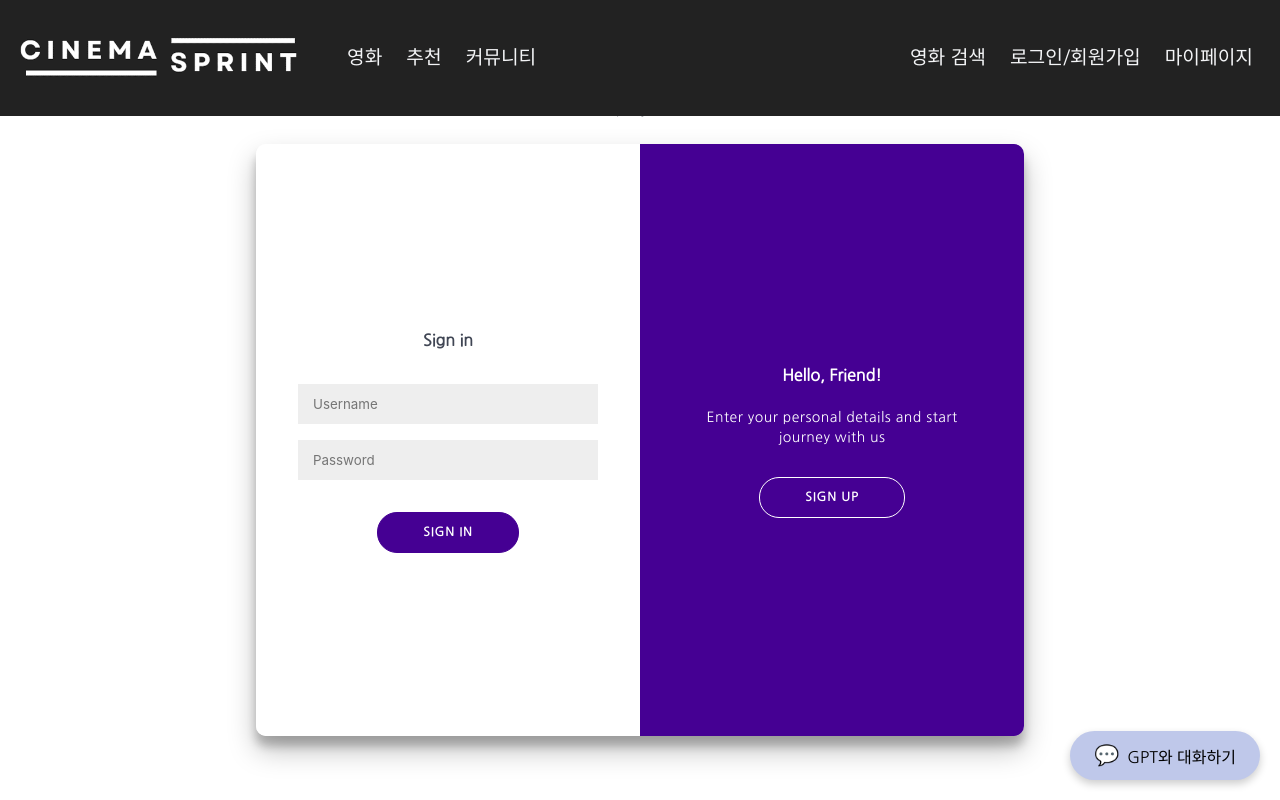
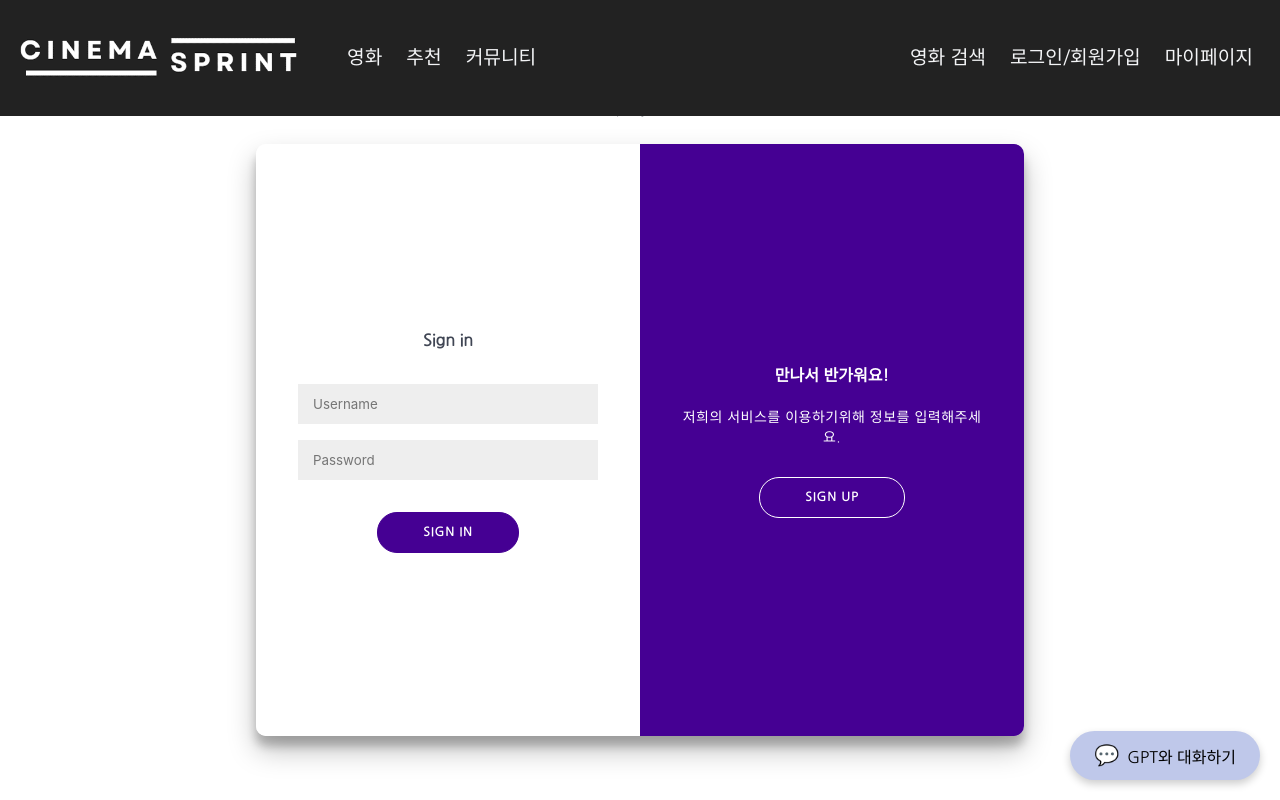
Before and after one commit to Hun425/finalpjt, a Vue app in the folder front-project/: page /account in a window 1280 px wide. Built offline with nearby package versions, Linux system fonts and the light colour scheme; a web font is replaced by a local one.

Commit message:
PJT-62 commit

```diff
--- a/front-project/src/views/AccountView.vue
+++ b/front-project/src/views/AccountView.vue
@@ -48,13 +48,13 @@
       <div class="overlay-container">
       <div class="overlay">
         <div class="overlay-panel overlay-left">
-          <h1>Welcome Back!</h1>
-          <p>To keep connected with us please login with your personal info</p>
+          <h1>환영합니다!</h1>
+          <p>로그인정보를 입력해주세요.</p>
           <button class="ghost" id="signIn" @click="switchToSignIn">Sign In</button>
         </div>
         <div class="overlay-panel overlay-right">
-          <h1>Hello, Friend!</h1>
-          <p>Enter your personal details and start journey with us</p>
+          <h1>만나서 반가워요!</h1>
+          <p>저희의 서비스를 이용하기위해 정보를 입력해주세요.</p>
           <button class="ghost" id="signUp" @click="switchToSignUp">Sign Up</button>
         </div>
       </div>
```
